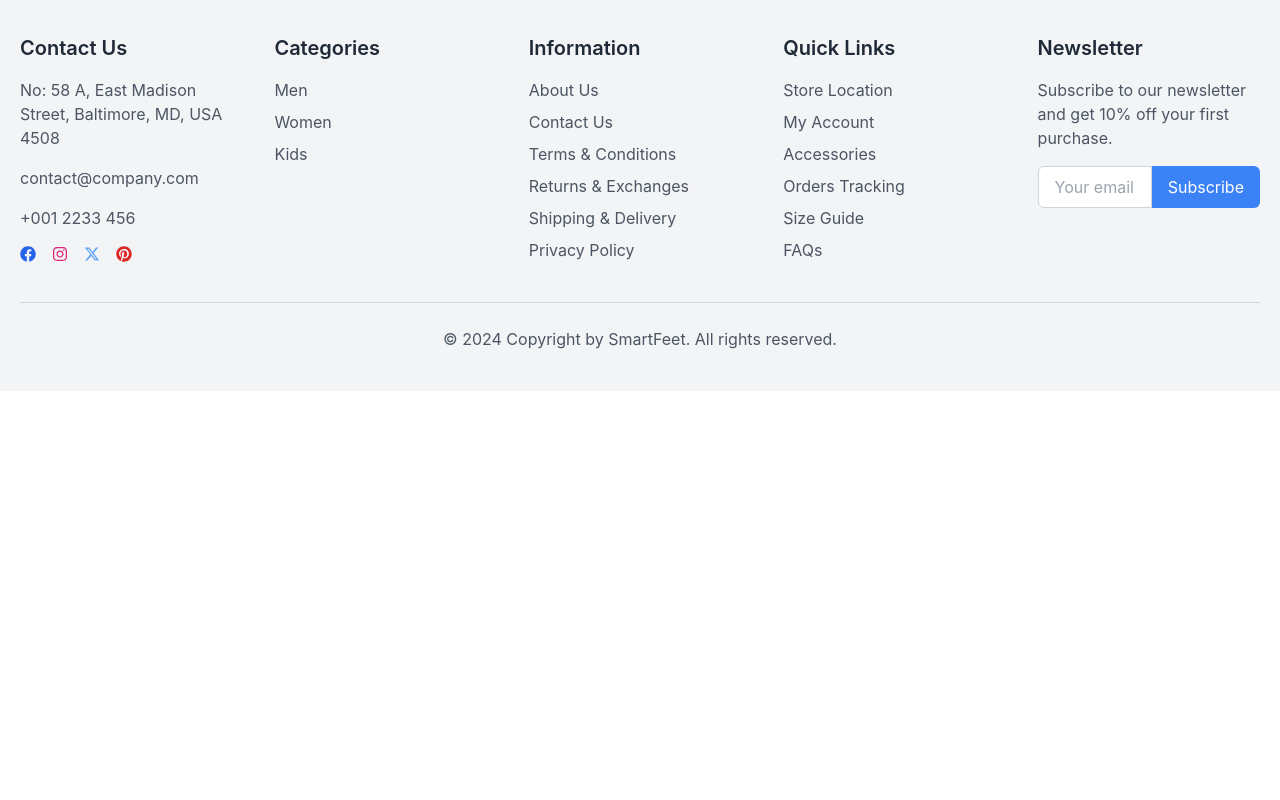
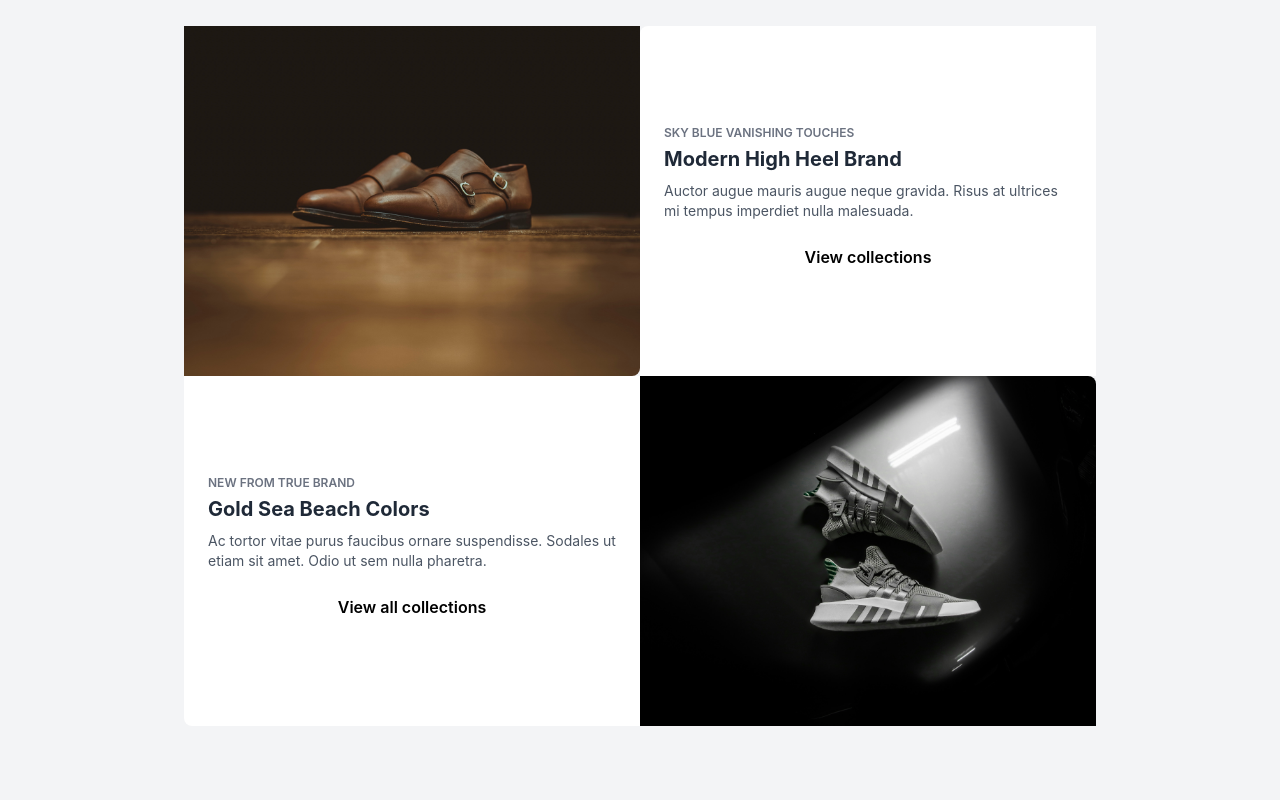
Before and after one commit to sanisaha/SmartFeet-Frontend-Client, a React (Create React App) app: page / in a window 1280 px wide. Shown: the part 800-1600 px from the top of the page. Before the commit the page ends 1191 px from the top, so only its background shows below. Built offline with nearby package versions, Linux system fonts and the light colour scheme.

Commit message:
create collection section

```diff
--- a/src/pages/Home.tsx
+++ b/src/pages/Home.tsx
@@ -1,10 +1,12 @@
 import React from "react";
 import Carousel from "../shared/ui/Carousel";
+import CollectionSection from "../shared/ui/CollectionSection";
 
 const Home = () => {
   return (
     <div>
       <Carousel />
+      <CollectionSection />
     </div>
   );
 };
--- /dev/null
+++ b/src/shared/ui/CollectionSection.tsx
@@ -0,0 +1,61 @@
+import React from "react";
+import collection1 from "../../assets/images/Collection-1.jpg";
+import collection2 from "../../assets/images/Collection-2.jpg";
+
+const CollectionSection = () => {
+  return (
+    <div className="bg-gray-100 py-8 px-4 sm:px-6 lg:px-8 flex justify-center">
+      <div className="grid grid-cols-2 grid-rows-2 gap-0 relative w-3/4 h-[700px]">
+        {/* Image 1: High Heel */}
+        <div className="col-span-1 row-span-1 relative overflow-hidden">
+          <img
+            src={collection1}
+            alt="Modern High Heel Brand"
+            className="object-cover w-full h-full rounded-br-lg transition-opacity duration-500 ease-in-out hover:opacity-60"
+          />
+        </div>
+
+        {/* Text 1: High Heel */}
+        <div className="col-span-1 row-span-1 flex flex-col justify-center px-6 bg-white rounded-tl-lg">
+          <h4 className="text-xs uppercase font-semibold text-gray-500">
+            Sky Blue Vanishing Touches
+          </h4>
+          <h2 className="text-xl font-bold mt-1">Modern High Heel Brand</h2>
+          <p className="mt-2 text-sm text-gray-600">
+            Auctor augue mauris augue neque gravida. Risus at ultrices mi tempus
+            imperdiet nulla malesuada.
+          </p>
+          <button className="mt-4 bg-beige-500 text-black font-semibold py-2 px-4 rounded">
+            View collections
+          </button>
+        </div>
+
+        {/* Text 2: Handbag */}
+        <div className="col-span-1 row-span-1 flex flex-col justify-center px-6 bg-white rounded-bl-lg">
+          <h4 className="text-xs uppercase font-semibold text-gray-500">
+            New from True Brand
+          </h4>
+          <h2 className="text-xl font-bold mt-1">Gold Sea Beach Colors</h2>
+          <p className="mt-2 text-sm text-gray-600">
+            Ac tortor vitae purus faucibus ornare suspendisse. Sodales ut etiam
+            sit amet. Odio ut sem nulla pharetra.
+          </p>
+          <button className="mt-4 bg-beige-500 text-black font-semibold py-2 px-4 rounded">
+            View all collections
+          </button>
+        </div>
+
+        {/* Image 2: Handbag */}
+        <div className="col-span-1 row-span-1 relative overflow-hidden">
+          <img
+            src={collection2}
+            alt="Gold Sea Beach Colors"
+            className="object-cover w-full h-full rounded-tr-lg transition-opacity duration-500 ease-in-out hover:opacity-60"
+          />
+        </div>
+      </div>
+    </div>
+  );
+};
+
+export default CollectionSection;
```
Also changed, not shown: src/assets/images/Collection-1.jpg (added), src/assets/images/Collection-2.jpg (added).
